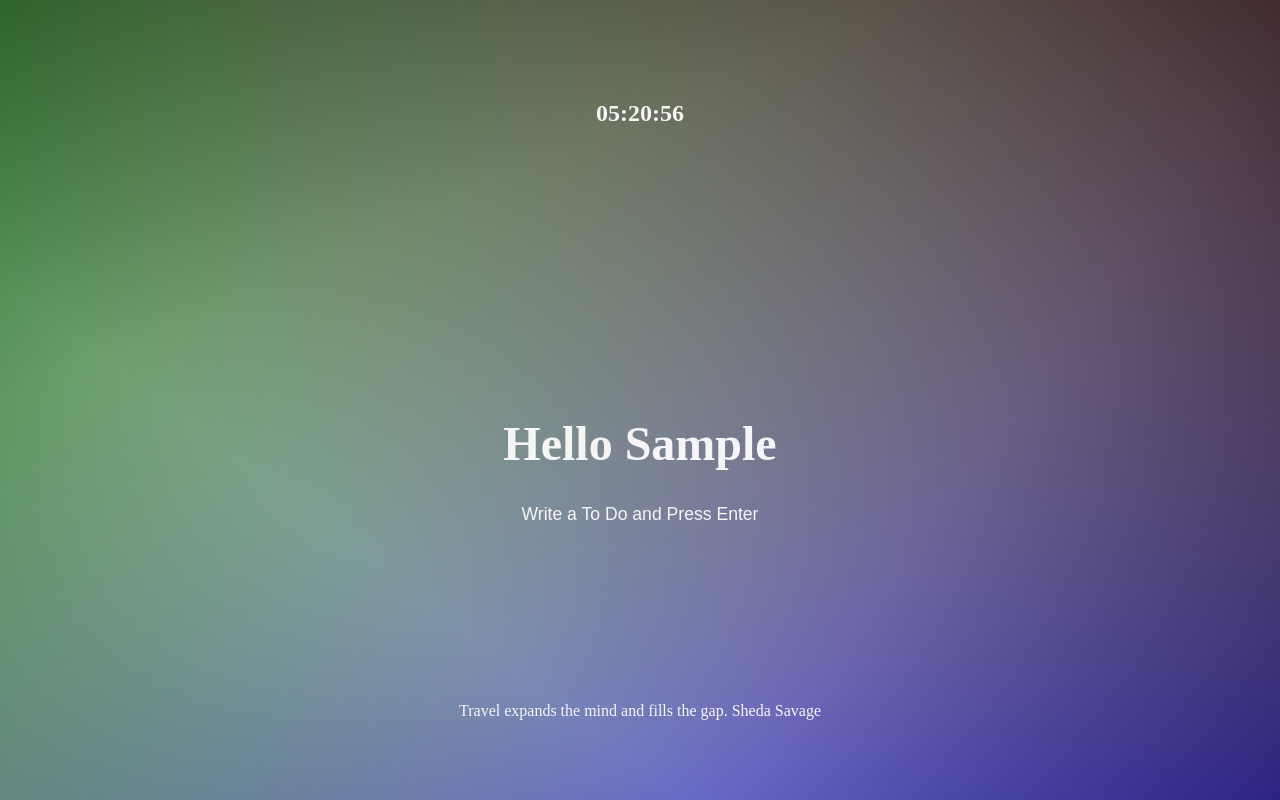
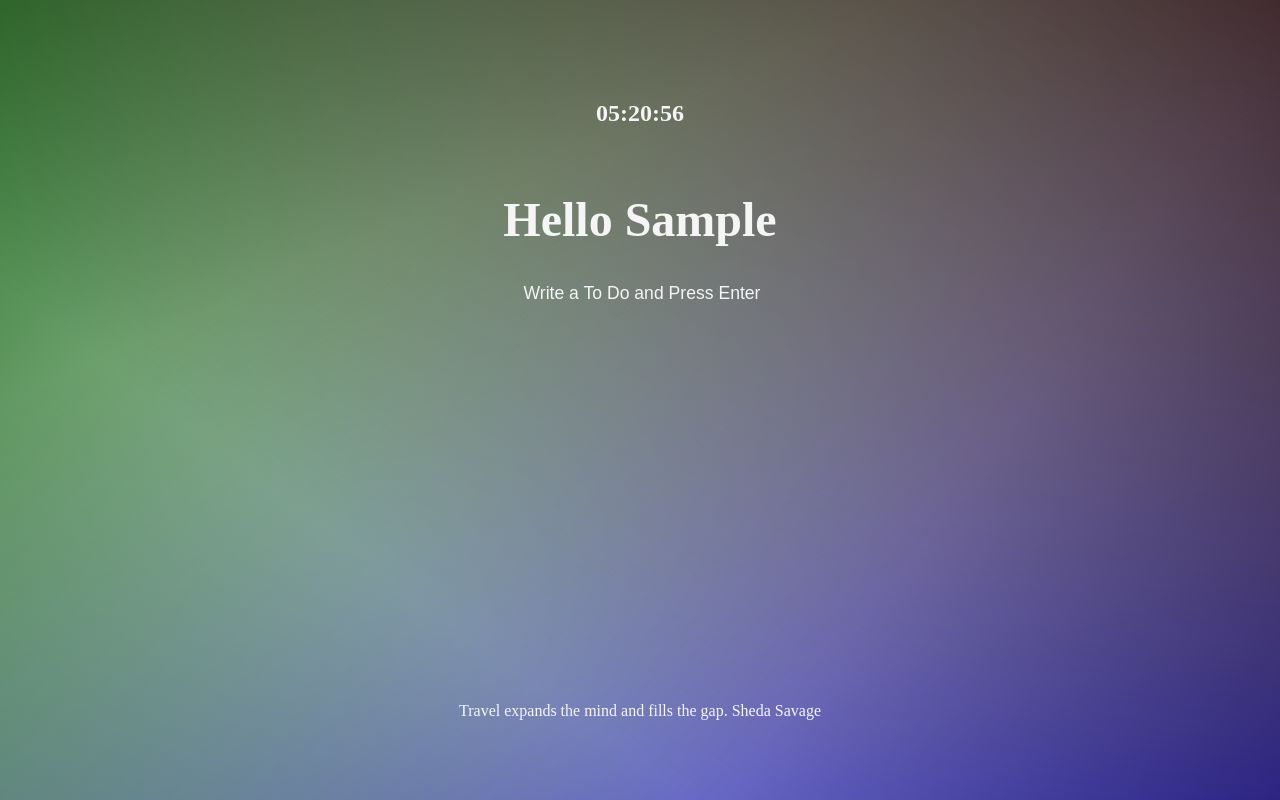
Before and after one commit to iamidlek/ExrTodolist, a plain HTML site: page index.html in a window 1280 px wide. Both pictures are taken after typing "Sample" into the empty fields and a click on the input "Go". Drawn offline with Linux system fonts and the light colour scheme.

Commit message:
feat: add style

```diff
--- a/css/style.css
+++ b/css/style.css
@@ -1,4 +1,3 @@
-
 html, body {
   margin: 0;
   height: 100%;
@@ -6,7 +5,6 @@ html, body {
   overflow: hidden;
   color: #f5f5f5;
 }
-
 .container {
   text-align: center;
   height: 100%;
@@ -14,7 +12,6 @@ html, body {
 .hidden {
   display: none !important;
 }
-
 #login-form {
   display: flex;
   flex-direction: column;
@@ -46,13 +43,15 @@ html, body {
   height:5%;
   margin-top: 5%;
 }
-
 main {
   padding-top: 30%;
   height: 100%;
-  /* position: relative; */
 }
 main h1 {
+  position: absolute;
+  top: 20%;
+  left: 0;
+  right: 0;
   font-size: 3em;
 }
 main aside {
@@ -68,15 +67,23 @@ main #todo-form input{
   color: #f5f5f5;
   font-size: 1.1em;
   height: 5%;
-  width: 50%;
+  width: 100%;
   text-align: center;
+  position: absolute;
+  top: 34%;
+  left: 0;
+  right: 0;
 }
 main #todo-form input::placeholder {
   color: #f5f5f5;
   font-size: 1em;
 }
 main #todo-list {
+  position: absolute;
   list-style: none;
+  top: 40%;
+  left: 0;
+  right: 0;
 }
 main #todo-list li{
   height: 1.4em;
--- a/js/greetings.js
+++ b/js/greetings.js
@@ -1,5 +1,6 @@
 const loginForm = document.querySelector("#login-form");
 const loginInput = document.querySelector("#login-form input");
+const main = document.querySelector("main");
 const greeting = document.querySelector("#greeting");
 
 const HIDDEN_CLASSNAME = "hidden";
@@ -8,6 +9,7 @@ const USERNAME_KEY = "username";
 const savedUsername = localStorage.getItem(USERNAME_KEY);
 
 if (savedUsername === null) {
+  main.classList.add(HIDDEN_CLASSNAME);
   loginForm.addEventListener("submit", onLoginSubmit);
 } else {
   paintGreetings(savedUsername);
@@ -22,5 +24,8 @@ function onLoginSubmit(event) {
 
 function paintGreetings(username) {
   greeting.innerText = `Hello ${username}`;
+
   loginForm.classList.add(HIDDEN_CLASSNAME);
+  main.classList.remove(HIDDEN_CLASSNAME);
+
 }
```
